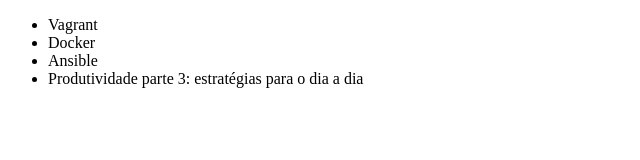
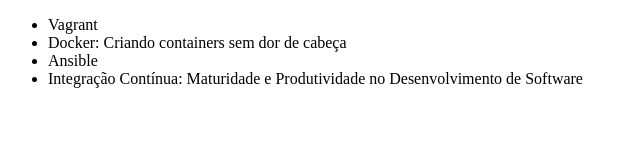
Before and after one commit to pneri/aula-git, a plain HTML site: page index.html in a window 1280 px wide. Shown: the whole page, without its empty margins (0-640 px from the left). Drawn offline with Linux system fonts and the light colour scheme.

Commit message:
Correção de arquivos

```diff
--- a/index.html
+++ b/index.html
@@ -7,9 +7,9 @@
 <body>
     <ul>
         <li>Vagrant</li>
-        <li>Docker</li>
+        <li>Docker: Criando containers sem dor de cabeça</li>
         <li>Ansible</li>
-        <li>Produtividade parte 3: estratégias para o dia a dia</li>
+        <li>Integração Contínua: Maturidade e Produtividade no Desenvolvimento de Software</li>
     </ul>
 </body>
 </html>
```
Also changed, not shown: arquivo_ignore.html (added), ide-config.html (added).
